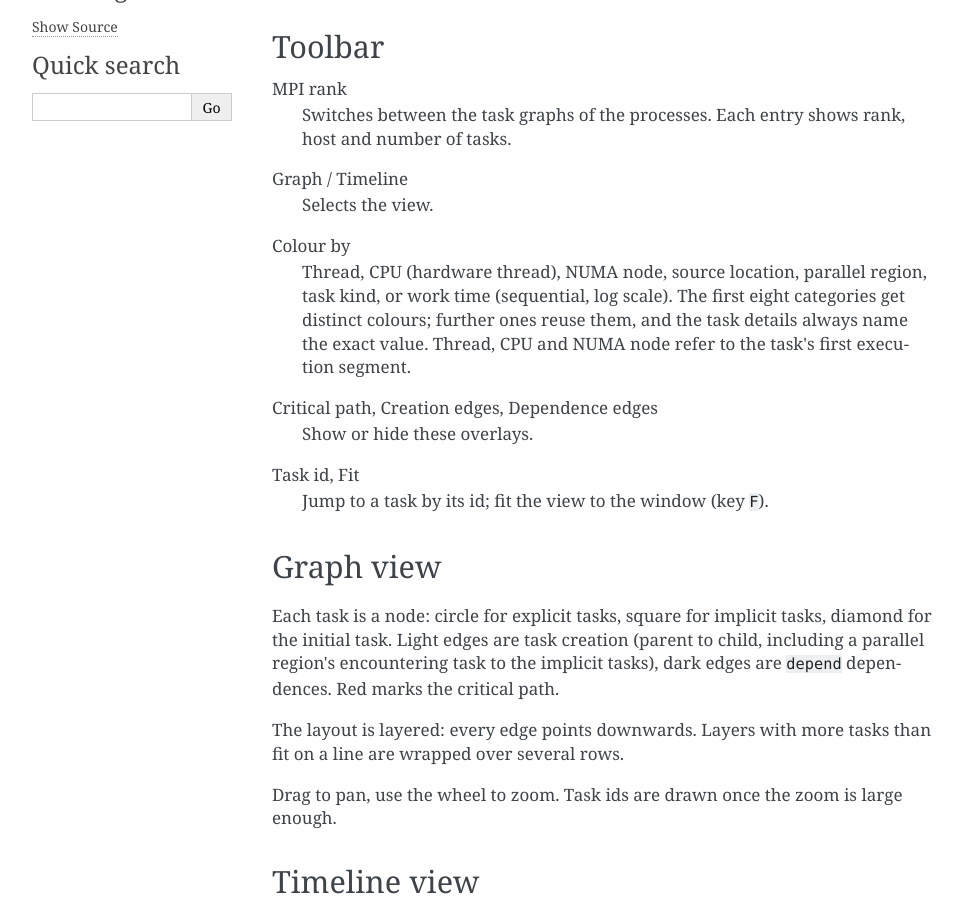
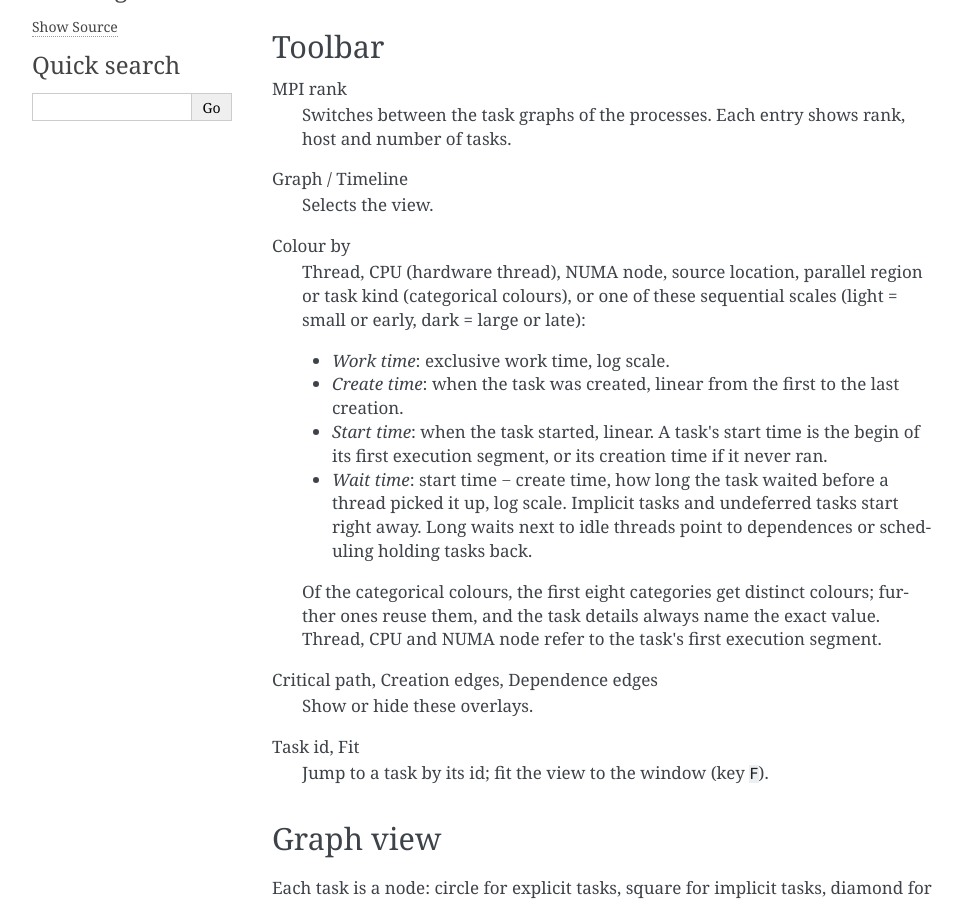
Before and after one commit to cniethammer/temanejo2, a Sphinx documentation site: the page built from docs/gui.rst, in a window 1280 px wide and 900 px high, scrolled down 323 px. Shown: the whole window, without its empty margins (148-1111 px from the left). Built offline with Sphinx 7.4.7, drawn with Linux system fonts in a browser that asks for light colours; some of the changed text lies outside the part shown.

Commit message:
Add create, start and wait time colour modes
New sequential colour modes:
- Create time: task creation, linear over the run
- Start time: begin of the first execution segment (creation if the
  task never ran), linear over the run
- Wait time: start - create, log scale (waits span ns to 100+ ms)

The sequential modes (work, create, start, wait) share one table of
value, legend label and linear/log scale. The light end of the
sequential ramp moves from #cde2fb to #86b6ef so early or small values
keep 2:1 contrast against the background.

Document the colour modes and their URL values.

Signed-off-by: Christoph Niethammer <niethammer@hlrs.de>
Co-Authored-By: Claude Opus 5.5 <noreply@anthropic.com>

```diff
--- a/docs/gui.rst
+++ b/docs/gui.rst
@@ -23,10 +23,24 @@ Graph / Timeline
 
 Colour by
    Thread, CPU (hardware thread), NUMA node, source location, parallel
-   region, task kind, or work time (sequential, log scale). The first eight
-   categories get distinct colours; further ones reuse them, and the task
-   details always name the exact value. Thread, CPU and NUMA node refer to the
-   task's first execution segment.
+   region or task kind (categorical colours), or one of these sequential
+   scales (light = small or early, dark = large or late):
+
+   * *Work time*: exclusive work time, log scale.
+   * *Create time*: when the task was created, linear from the first to the
+     last creation.
+   * *Start time*: when the task started, linear. A task's start time is the
+     begin of its first execution segment, or its creation time if it never
+     ran.
+   * *Wait time*: start time − create time, how long the task waited before
+     a thread picked it up, log scale. Implicit tasks and undeferred tasks
+     start right away. Long waits next to idle threads point to dependences
+     or scheduling holding tasks back.
+
+   Of the categorical colours, the first eight categories get distinct
+   colours; further ones reuse them, and the task details always name the
+   exact value. Thread, CPU and NUMA node refer to the task's first
+   execution segment.
 
 Critical path, Creation edges, Dependence edges
    Show or hide these overlays.
@@ -128,7 +142,8 @@ The state can be preset through the URL fragment, e.g.::
 ``view``
    ``graph`` or ``timeline``
 ``color``
-   ``thread``, ``cpu``, ``numa``, ``loc``, ``region``, ``kind`` or ``work``
+   ``thread``, ``cpu``, ``numa``, ``loc``, ``region``, ``kind``, ``work``,
+   ``create``, ``start`` or ``wait``
 ``task``
    task id to select and centre
 ``select``
```
Also changed, not shown: 3 other files.
